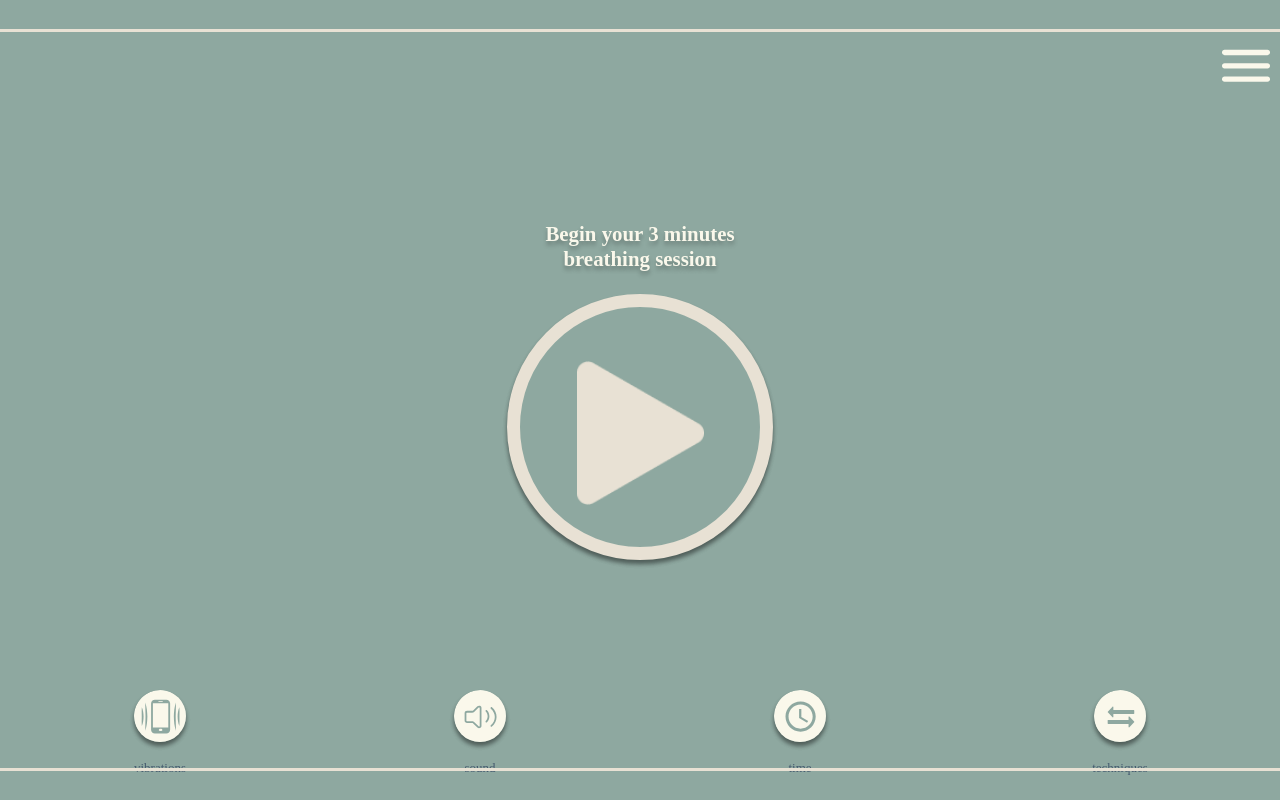
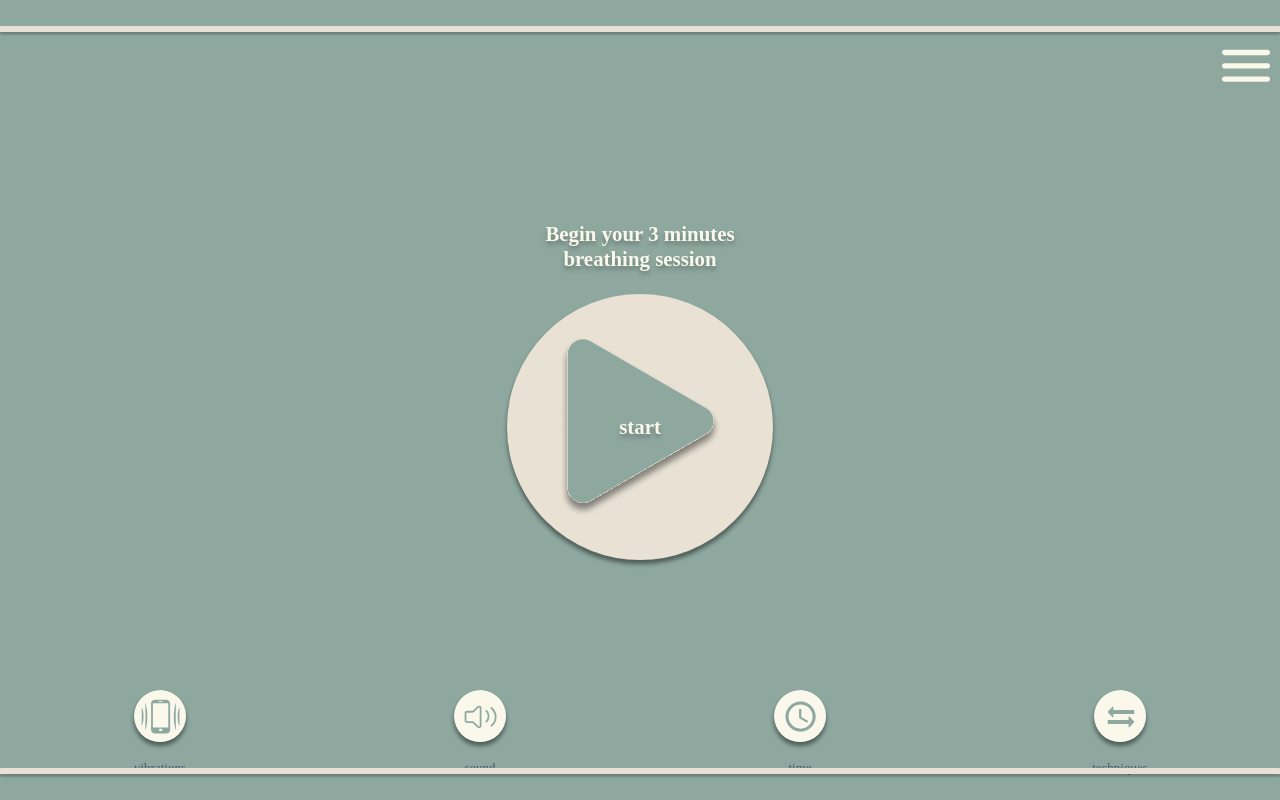
Before and after one commit to olgaTheCreator/inhale, a React (Create React App) app: page / in a window 1280 px wide. Built offline with nearby package versions, Linux system fonts and the light colour scheme.

Commit message:
sliders state improved, range changed

```diff
--- a/src/components/Slider.js
+++ b/src/components/Slider.js
@@ -1,17 +1,12 @@
 import React, { useRef } from "react";
 import "./sliderStyle.css";
-import { DurationAndPosition } from "../utils/DurationAndPosition.js";
+import {
+  thumbTopPosMax,
+  thumbTopPosMin,
+  countVh,
+} from "../utils/DurationAndPosition.js";
 
-export const Slider = ({
-  isSliding,
-  setSliding,
-  setDuration,
-  setThumbPos,
-  thumbPos,
-}) => {
-  const { positionToDuration, thumbTopPosMax, thumbTopPosMin, countVh } =
-    DurationAndPosition;
-
+export const Slider = ({ isSliding, setSliding, setThumbPos, thumbPos }) => {
   const clientYref = useRef(0);
 
   const handleClick = (e) => {
@@ -21,7 +16,6 @@ export const Slider = ({
       ? (clientYref.current = countVh * thumbTopPosMax)
       : (clientYref.current = e.clientY - countVh * 35.8);
     setThumbPos(clientYref.current);
-    setDuration(positionToDuration(clientYref.current));
   };
   const handleMouseDown = () => {
     setSliding(true);
@@ -36,25 +30,13 @@ export const Slider = ({
   const handleMouseMove = (e) => {
     if (isSliding) {
       e.preventDefault();
-      e.clientY - countVh * 35.8 < countVh * 3.308
-        ? (clientYref.current = countVh * thumbTopPosMin)
-        : e.clientY - countVh * 35.8 > countVh * thumbTopPosMax
-        ? (clientYref.current = countVh * thumbTopPosMax)
-        : (clientYref.current = e.clientY - countVh * 35.8);
-      setThumbPos(clientYref.current);
-      setDuration(positionToDuration(clientYref.current));
+      handleClick(e);
     }
   };
 
   const handleTouchMove = (e) => {
     const touch = e.targetTouches[0];
-    touch.clientY - countVh * 35.8 < countVh * 3.308
-      ? (clientYref.current = countVh * thumbTopPosMin)
-      : touch.clientY - countVh * 35.8 > countVh * thumbTopPosMax
-      ? (clientYref.current = countVh * thumbTopPosMax)
-      : (clientYref.current = touch.clientY - countVh * 35.8);
-    setThumbPos(clientYref.current);
-    setDuration(positionToDuration(clientYref.current));
+    handleClick(touch);
   };
   return (
     <div
--- a/src/components/TimeModal.js
+++ b/src/components/TimeModal.js
@@ -1,7 +1,10 @@
 import React, { useState } from "react";
 import "./timeModalStyle.css";
 import { Slider } from "./Slider";
-import { DurationAndPosition } from "../utils/DurationAndPosition.js";
+import {
+  durationToPosition,
+  positionToDuration,
+} from "../utils/DurationAndPosition.js";
 
 export const TimeModal = ({
   setTimeOpen,
@@ -9,11 +12,9 @@ export const TimeModal = ({
   setDuration,
   handleStop,
 }) => {
-  const { durationToPosition } = DurationAndPosition;
-
   const [isSliding, setSliding] = useState(false);
   const [thumbPos, setThumbPos] = useState(
-    durationToPosition(durationOfSession)
+    durationToPosition(durationOfSession) + 6
   );
   return (
     <div className="darkBG">
@@ -26,11 +27,9 @@ export const TimeModal = ({
                 top: `${thumbPos}px`,
               }}
             >
-              {durationOfSession}
+              {positionToDuration(thumbPos)}
             </div>
             <Slider
-              durationOfSession={durationOfSession}
-              setDuration={setDuration}
               isSliding={isSliding}
               setSliding={setSliding}
               thumbPos={thumbPos}
@@ -50,6 +49,7 @@ export const TimeModal = ({
             <button
               onClick={() => {
                 setTimeOpen(false);
+                setDuration(positionToDuration(thumbPos));
                 handleStop();
               }}
             >
--- a/src/components/Timer.js
+++ b/src/components/Timer.js
@@ -67,7 +67,9 @@ export const Timer = ({
               )}
             </div>
           ) : (
-            <div id="play-button"></div>
+            <div className="play-button">
+              <p>start</p>
+            </div>
           )}
           <br />
           <br />
--- a/src/components/sliderStyle.css
+++ b/src/components/sliderStyle.css
@@ -4,6 +4,8 @@
   height: 100%;
   width: 100%;
   display: grid;
+  grid-template-columns: 100%;
+  grid-template-rows: 100%;
   background: #8ea8a0;
   align-items: center;
   justify-items: center;
--- a/src/components/timeModalStyle.css
+++ b/src/components/timeModalStyle.css
@@ -34,6 +34,7 @@
 }
 
 .buble-number {
+  height: fit-content;
   position: relative;
   justify-self: end;
   grid-row: 1 / 2;
@@ -42,6 +43,7 @@
 }
 
 .buble-min {
+  height: fit-content;
   position: relative;
   justify-self: start;
   grid-row: 1 / 2;
--- a/src/components/timer.css
+++ b/src/components/timer.css
@@ -30,7 +30,7 @@
   width: calc(30 * var(--vh, vh));
   height: calc(30 * var(--vh, vh));
   border: calc(1.7 * var(--vh, vh)) solid #e8e1d4;
-  background: #8ea8a0;
+  background: #e8e1d4;
   box-shadow: 0px 4px 4px rgba(0, 0, 0, 0.25), 0px 4px 4px rgba(0, 0, 0, 0.25);
   grid-column: 2/ 4;
   grid-row: 2 / 4;
@@ -48,12 +48,27 @@
   position: relative;
 }
 
-#play-button {
-  background: url(../../public/Polygon1.png) no-repeat center center;
-  position: static;
-  text-align: center;
+.play-button {
+  background: url(../assets/icons/play.svg) no-repeat center center;
+  position: absolute;
+
   background-size: contain;
-  width: calc(18 * var(--vh, vh));
-  height: calc(18 * var(--vh, vh));
+  width: calc(22 * var(--vh, vh));
+  height: calc(22 * var(--vh, vh));
   border: none;
+  display: grid;
+  place-items: center;
 }
+
+.play-button p {
+  position: absolute;
+
+  font-family: Montserrat;
+  font-style: normal;
+  font-weight: 600;
+  font-size: 20.8772px;
+
+  color: #faf8eb;
+
+  text-shadow: 0px 4px 4px rgba(0, 0, 0, 0.25);
+}
--- a/src/style.css
+++ b/src/style.css
@@ -29,7 +29,9 @@ body {
 .upper-line {
   display: grid;
   align-self: end;
-  border-bottom: calc(0.45 * var(--vh, vh)) solid #e8e1d4;
+  border-bottom: calc(0.8 * var(--vh, vh)) solid #e8e1d4;
+  box-shadow: 0px calc(0.3 * var(--vh, vh)) calc(0.3 * var(--vh, vh))
+    rgba(0, 0, 0, 0.25);
   width: 100%;
   z-index: 11;
 }
@@ -72,6 +74,8 @@ body {
   display: grid;
   position: relative;
   align-self: start;
-  border-bottom: calc(0.45 * var(--vh, vh)) solid #e8e1d4;
+  border-bottom: calc(0.8 * var(--vh, vh)) solid #e8e1d4;
+  box-shadow: 0px calc(0.3 * var(--vh, vh)) calc(0.3 * var(--vh, vh))
+    rgba(0, 0, 0, 0.25);
   width: 100%;
 }
--- a/src/utils/DurationAndPosition.js
+++ b/src/utils/DurationAndPosition.js
@@ -7,7 +7,8 @@ const positionToDuration = (position) => {
     (1 -
       (position - thumbTopPosMin * countVh) /
         ((thumbTopPosMax - thumbTopPosMin) * countVh)) *
-      30
+      29 +
+      1
   );
 };
 const durationToPosition = (duration) => {
@@ -16,7 +17,7 @@ const durationToPosition = (duration) => {
     thumbTopPosMin * countVh
   );
 };
-export const DurationAndPosition = {
+export {
   positionToDuration,
   durationToPosition,
   thumbTopPosMax,
```
Also changed, not shown: src/assets/icons/play.svg (added).
